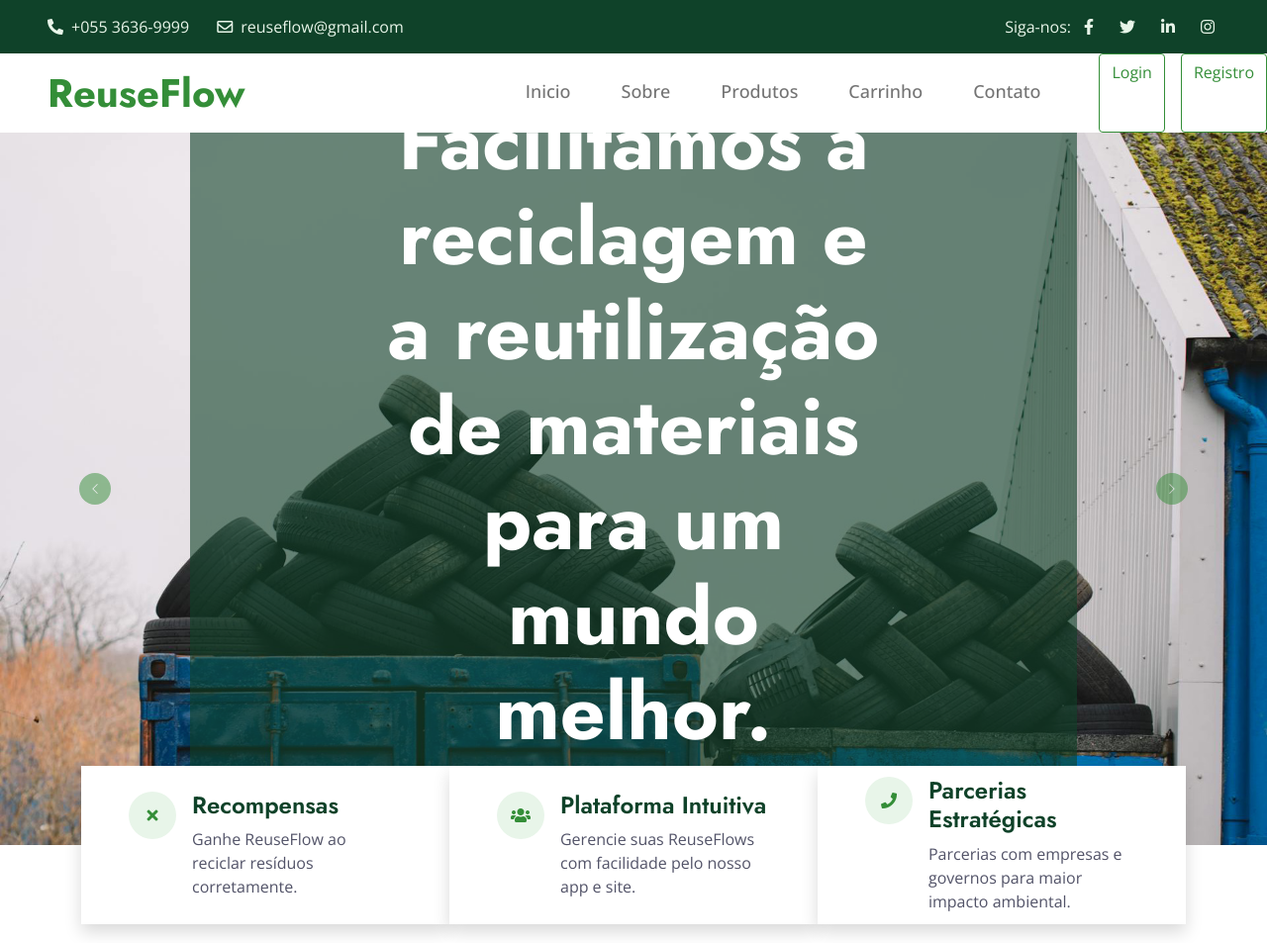
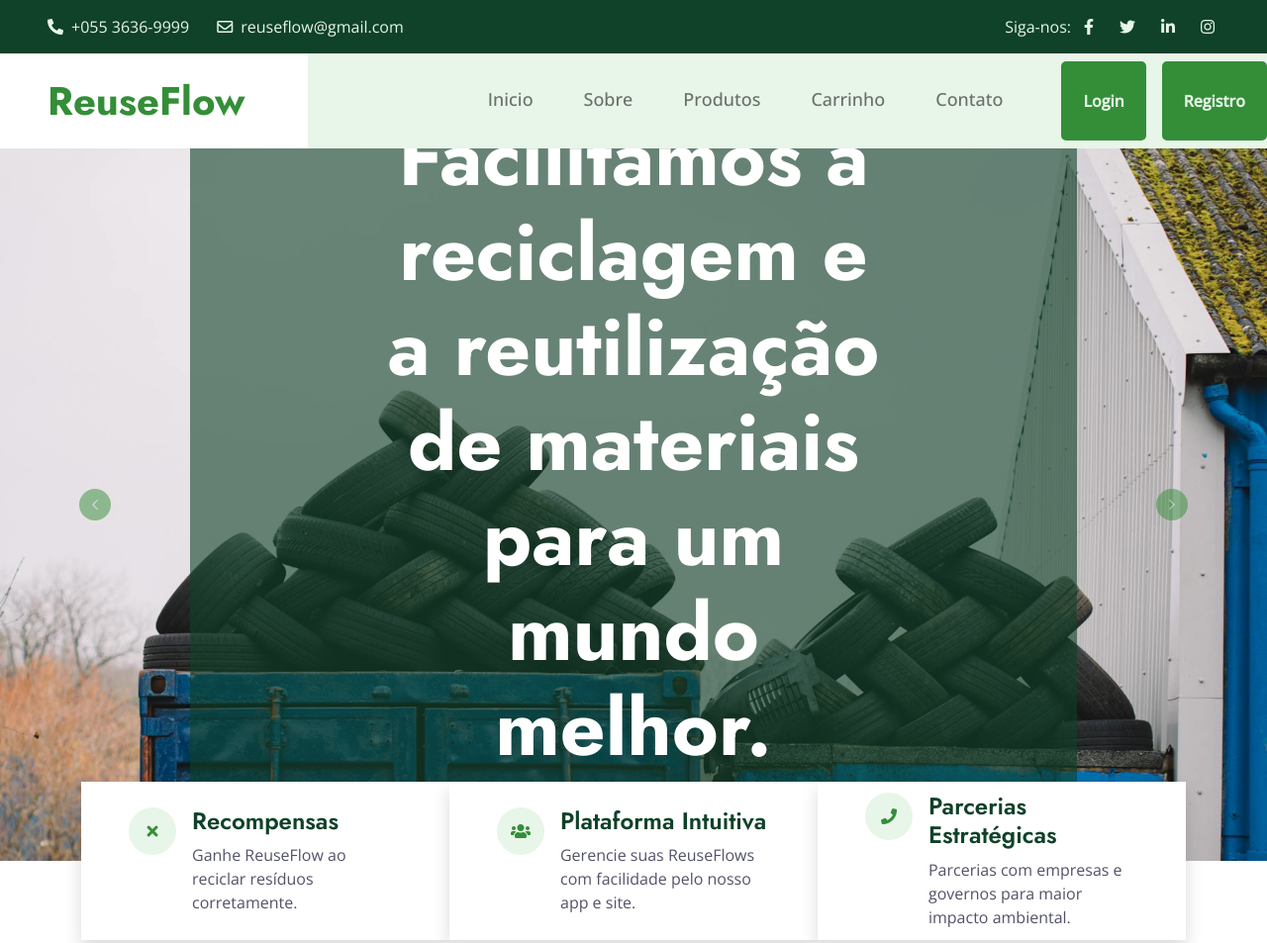
Before and after one commit to Walissongs/ReuseFlow, a website with bundled scripts: page index.html in a window 1280 px wide. Shown: the top 953 px of the page at 99% size. Built offline with nearby package versions, Linux system fonts and the light colour scheme.

Commit message:
adicionando botões de login e registro

```diff
--- a/css/style.css
+++ b/css/style.css
@@ -130,6 +130,10 @@ h6,
     border-radius: 5px;
     font-weight: 600;
     transition: background-color 0.3s, color 0.3s, border-color 0.3s;
+    display: inline-flex;
+    align-items: center;
+    justify-content: center;
+    text-align: center;
 }
 
 .navbar .btn-login:hover {
--- a/index.html
+++ b/index.html
@@ -75,19 +75,18 @@
         <button type="button" class="navbar-toggler me-4" data-bs-toggle="collapse" data-bs-target="#navbarCollapse">
             <span class="navbar-toggler-icon"></span>
         </button>
-        <div class="collapse navbar-collapse" id="navbarCollapse">
+        <div class="collapse navbar-collapse navbar navbar-light bg-light" id="navbarCollapse">
             <div class="navbar-nav ms-auto p-4 p-lg-0">
                 <a href="index.html" class="nav-item nav-link">Inicio</a>
                 <a href="about.html" class="nav-item nav-link">Sobre</a>
                 <a href="produtos.html" class="nav-item nav-link">Produtos</a>
                 <a href="carrinho.html" class="nav-item nav-link">Carrinho</a>
                 <a href="#footer" class="nav-item nav-link">Contato</a>
-                <a href="login.html" class="btn btn-outline-primary ms-3">Login</a>
-                <a href="register.html" class="btn btn-outline-primary ms-3">Registro</a>
+                <a href="login.html" class="btn btn-outline-primary btn-outline-success ms-3 btn-login">Login</a>
+                <a href="register.html" class="btn btn-outline-primary btn-outline-success ms-3 btn-login">Registro</a>
             </div>
         </div>
     </nav>
-    <!-- Navbar End -->
 
 
     <!-- Carousel Start -->
```
